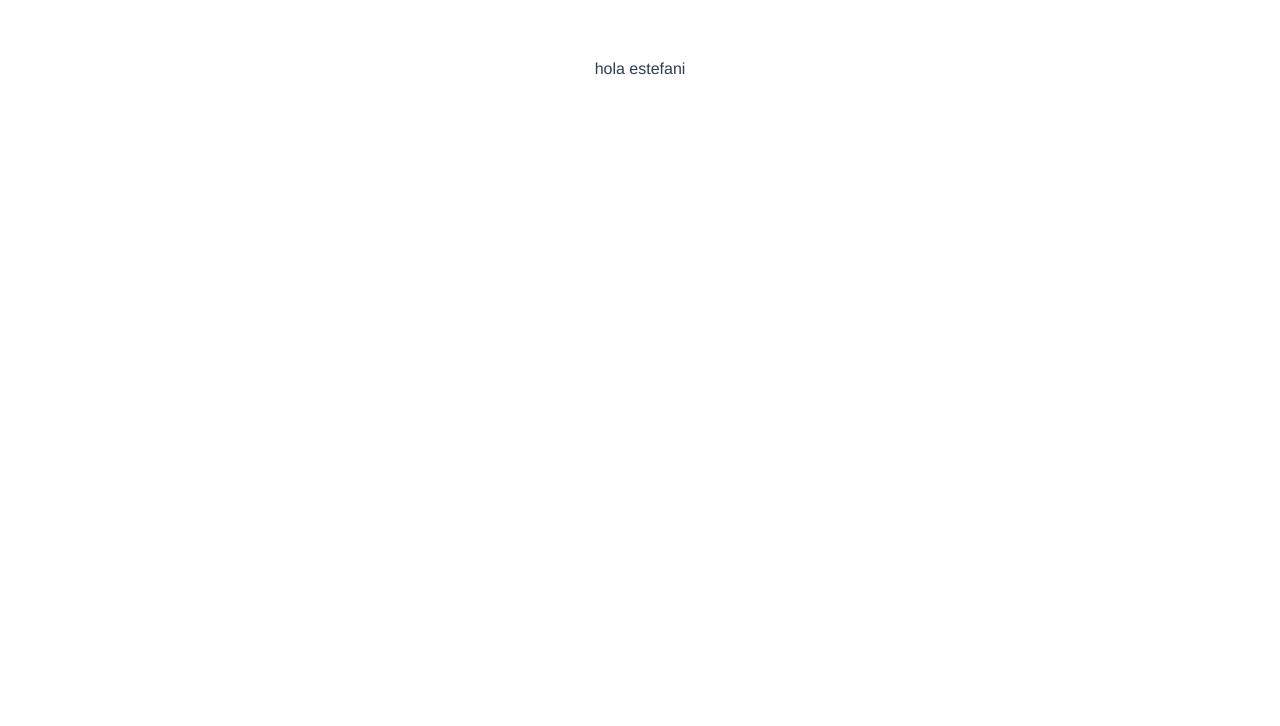
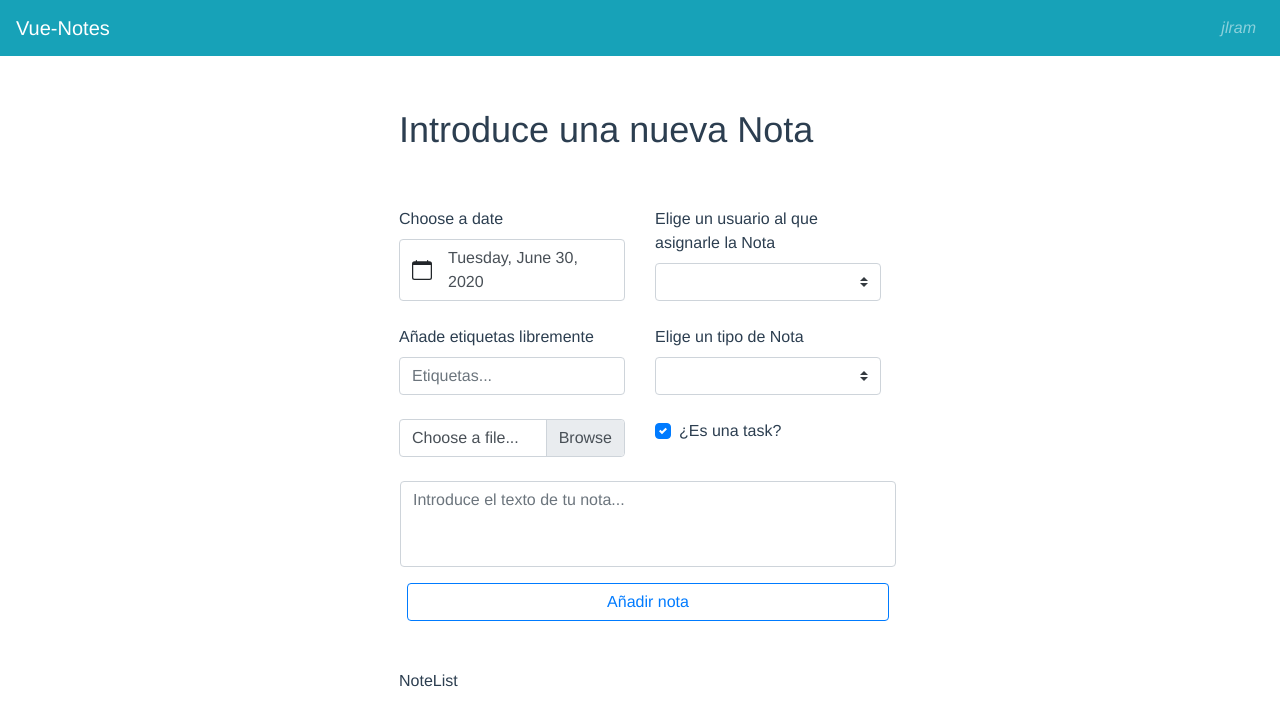
Before and after one commit to jlram/django-vue-test, a Vue app in the folder frontend/: page / in a window 1280 px wide. Shown: the top 726 px of the page. Built offline with nearby package versions, Linux system fonts and the light colour scheme.

Commit message:
Setup general del frontend con bootstrap-vuSetup general del frontend con bootstrap-vue

```diff
--- a/frontend/src/App.vue
+++ b/frontend/src/App.vue
@@ -1,18 +1,20 @@
 <template>
   <div id="app">
-    hola
-    estefani
+    <Landing/>
   </div>
 </template>
 
 <script>
 
-export default {
-  name: 'App',
-  components: {
+  import Landing from './pages/Landing'
 
+
+  export default {
+    name: 'App',
+    components: {
+      Landing
+    }
   }
-}
 </script>
 
 <style>
@@ -20,7 +22,6 @@ export default {
   font-family: 'Avenir', Helvetica, Arial, sans-serif;
   -webkit-font-smoothing: antialiased;
   -moz-osx-font-smoothing: grayscale;
-  text-align: center;
   color: #2c3e50;
   margin-top: 60px;
 }
--- /dev/null
+++ b/frontend/src/components/Form.vue
@@ -0,0 +1,95 @@
+<template>
+  <div>
+    <b-row>
+      <b-col cols="12" class="mt-5">
+        <h1 class="display-4">Introduce una nueva Nota</h1>
+      </b-col>
+    </b-row>
+
+    <b-row class="mt-5">
+      <b-col cols="12" lg="6" class="">
+        <label for="end-date">Choose a date</label>
+        <b-form-datepicker id="end-date" v-model="fechavalue" class="mb-2"></b-form-datepicker>
+
+        <label for="tags" class="mt-3">Añade etiquetas libremente</label>
+        <b-form-input id="tags" v-model="text" placeholder="Etiquetas..."></b-form-input>
+
+        <b-form-file
+          id="file"
+          class="mt-4"
+          v-model="file"
+          placeholder="Choose a file..."
+          drop-placeholder="Drop file here..."></b-form-file>
+
+      </b-col>
+
+      <b-col cols="12" lg="6" class="">
+          <label for="tags" id="label-user">Elige un usuario al que asignarle la Nota</label>
+          <b-form-select v-model="selected" :options="options"></b-form-select>
+
+          <label for="tags" class="mt-4">Elige un tipo de Nota</label>
+          <b-form-select v-model="selected" :options="options"></b-form-select>
+
+          <b-form-checkbox
+            id="is-task"
+            class="mt-4"
+            v-model="status"
+            name="is-task"
+            value="task"
+            unchecked-value="not_task">
+            ¿Es una task?
+          </b-form-checkbox>
+      </b-col>
+    </b-row>
+
+    <b-row>
+      <b-form-textarea
+        id="textarea"
+        class="mt-4 ml-3"
+        v-model="text"
+        placeholder="Introduce el texto de tu nota..."
+        rows="3"
+        max-rows="6">
+      </b-form-textarea>
+
+      <b-col cols="12">
+         <b-button @click="submitForm" variant="outline-primary" class="ml-2 mt-3" style="width: 100%">Añadir nota</b-button>
+      </b-col>
+    </b-row>
+  </div>
+</template>
+
+<script>
+    export default {
+      name: "Form",
+      data() {
+        return({
+          selected: true,
+          options: [],
+          text: '',
+          fechavalue: new Date().toISOString().slice(0,10),
+          file: [],
+          status: 'task'
+          })
+      },
+        methods: {
+          submitForm(){
+            console.log(this.fechavalue)
+          }
+        }
+    }
+</script>
+
+<style scoped>
+  .display-4 {
+    font-size: 36px !important;
+  }
+
+  @media (max-width: 992px) {
+    #label-user {
+      margin-top: 1rem;
+    }
+  }
+
+
+</style>
--- /dev/null
+++ b/frontend/src/components/NavBar.vue
@@ -0,0 +1,25 @@
+<template>
+  <b-navbar type="dark" variant="info" id="topBar">
+    <b-navbar-brand href="#">Vue-Notes</b-navbar-brand>
+      <b-navbar-nav class="ml-auto">
+        <b-nav-item>
+            <em>jlram</em>
+        </b-nav-item>
+      </b-navbar-nav>
+  </b-navbar>
+</template>
+
+<script>
+    export default {
+        name: "NavBar"
+    }
+</script>
+
+<style scoped>
+  #topBar {
+    position: fixed;
+    top: 0;
+    width: 100%;
+    z-index: 99;
+  }
+</style>
--- /dev/null
+++ b/frontend/src/components/NoteList.vue
@@ -0,0 +1,17 @@
+<template>
+  <b-row>
+    <b-col cols="12" class="mt-5">
+      NoteList
+    </b-col>
+  </b-row>
+</template>
+
+<script>
+    export default {
+        name: "NoteList"
+    }
+</script>
+
+<style scoped>
+
+</style>
--- a/frontend/src/main.js
+++ b/frontend/src/main.js
@@ -2,6 +2,11 @@
 // (runtime-only or standalone) has been set in webpack.base.conf with an alias.
 import Vue from 'vue'
 import App from './App'
+import BootstrapVue from 'bootstrap-vue'
+import 'bootstrap/dist/css/bootstrap.css'
+import 'bootstrap-vue/dist/bootstrap-vue.css'
+
+Vue.use(BootstrapVue)
 
 Vue.config.productionTip = false
 
--- /dev/null
+++ b/frontend/src/pages/Landing.vue
@@ -0,0 +1,39 @@
+<template>
+  <div>
+    <NavBar></NavBar>
+    <b-container id="contenedor">
+    <Form></Form>
+    <NoteList></NoteList>
+  </b-container>
+  </div>
+
+</template>
+
+<script>
+  import Form from '../components/Form'
+  import NoteList from '../components/NoteList'
+  import NavBar from '../components/NavBar'
+
+
+  export default {
+      name: "Landing",
+    components: {
+        Form,
+        NoteList,
+        NavBar
+    }
+  }
+</script>
+
+<style scoped>
+  #contenedor {
+    width: 40%;
+  }
+
+  @media (max-width: 768px) {
+    #contenedor {
+      width: 100%;
+    }
+  }
+
+</style>
```
Also changed, not shown: frontend/package.json (+9 -1 lines), 1 other file (tests, documents, lock files or other folders).
